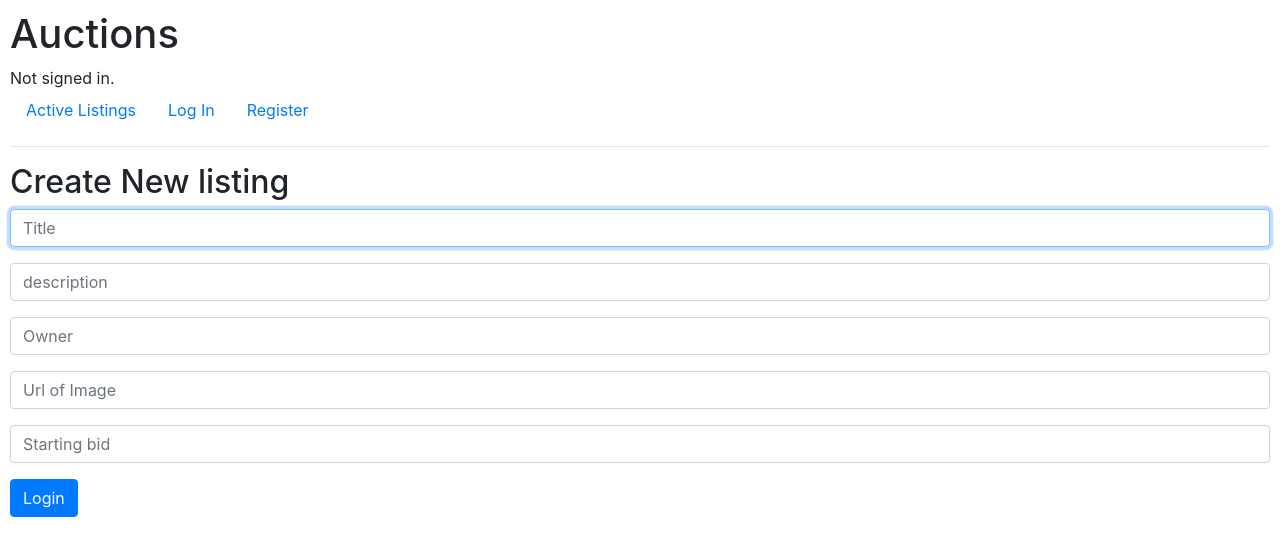
After one commit to shuvaaashish/react-math-quiz, a Django app: page /create in a window 1280 px wide. The commit adds this page. Shown: the top 556 px of the page. Run offline with Django 3.2, Linux system fonts and the light colour scheme; some libraries are stand-ins or nearby versions.

Commit message:
added fields on listing and created create page

```diff
--- a/commerce/auctions/models.py
+++ b/commerce/auctions/models.py
@@ -9,6 +9,10 @@ class Auction_listings(models.Model):
     title=models.CharField(max_length=64)
     Owner=models.ForeignKey(User, on_delete=models.CASCADE , related_name="seller")
     description=models.CharField(max_length=350)
+    imgurl=models.CharField(max_length=99999)
+    startingbid = models.DecimalField(max_digits=10, decimal_places=2)
+
+
 
 class Bids(models.Model):
     pass
--- /dev/null
+++ b/commerce/auctions/templates/auctions/create.html
@@ -0,0 +1,26 @@
+{% extends "auctions/layout.html" %}
+
+{% block body %}
+    <h2>Create New listing</h2>
+    <form action="{% url 'create' %}" method="post">
+        {% csrf_token %}
+        <div class="form-group">
+            <input autofocus class="form-control" type="text" name="title" placeholder="Title">
+        </div>
+        <div class="form-group">
+            <input class="form-control" type="text" name="description" placeholder="description">
+        </div>
+        <div class="form-group">
+            <input autofocus class="form-control" type="text" name="owner" placeholder="Owner">
+        </div>
+        <div class="form-group">
+            <input class="form-control" type="text" name="imgurl" placeholder="Url of Image">
+        </div>
+        <div class="form-group">
+            <input class="form-control" type="text" name="stbid" placeholder="Starting bid">
+        </div>
+        <input class="btn btn-primary" type="submit" value="Login">
+    </form>
+
+
+{% endblock %}
--- a/commerce/auctions/templates/auctions/layout.html
+++ b/commerce/auctions/templates/auctions/layout.html
@@ -25,6 +25,9 @@
                 <li class="nav-item">
                     <a class="nav-link" href="{% url 'logout' %}">Log Out</a>
                 </li>
+                <li class="nav-item">
+                    <a class="nav-link" href="{% url 'create' %}">Create</a>
+                </li>
             {% else %}
                 <li class="nav-item">
                     <a class="nav-link" href="{% url 'login' %}">Log In</a>
--- a/commerce/auctions/urls.py
+++ b/commerce/auctions/urls.py
@@ -6,5 +6,6 @@ urlpatterns = [
     path("", views.index, name="index"),
     path("login", views.login_view, name="login"),
     path("logout", views.logout_view, name="logout"),
-    path("register", views.register, name="register")
+    path("register", views.register, name="register"),
+    path("create",views.create,name="create"),
 ]
--- a/commerce/auctions/views.py
+++ b/commerce/auctions/views.py
@@ -61,3 +61,8 @@ def register(request):
         return HttpResponseRedirect(reverse("index"))
     else:
         return render(request, "auctions/register.html")
+def create(request):
+    if request.method=="GET":
+        return render(request,"auctions/create.html",{
+
+        })
```
Also changed, not shown: commerce/auctions/migrations/0002_bids_comments_auction_listings.py (added), commerce/db.sqlite3.
